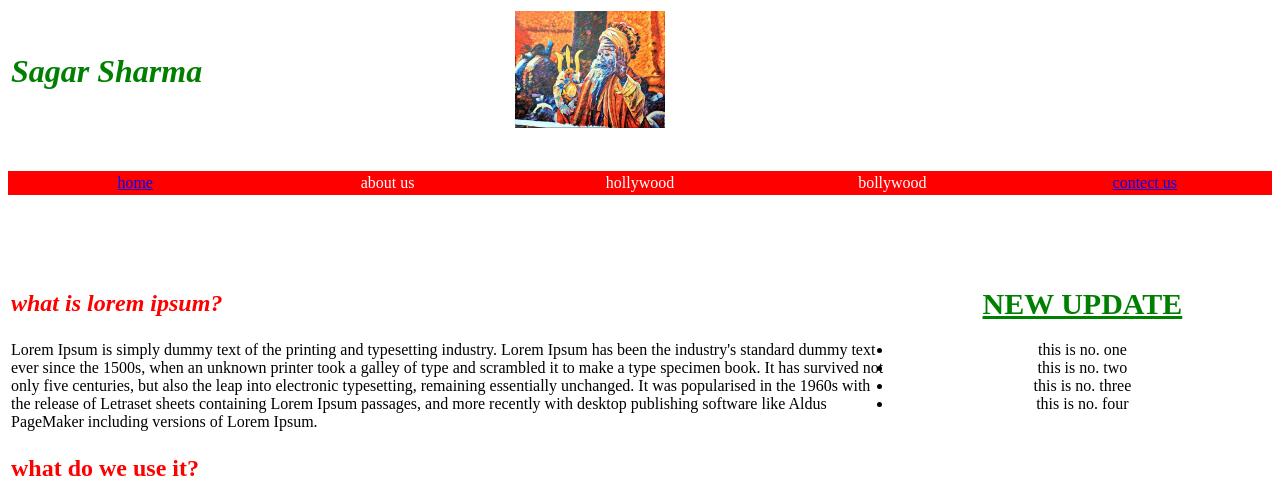
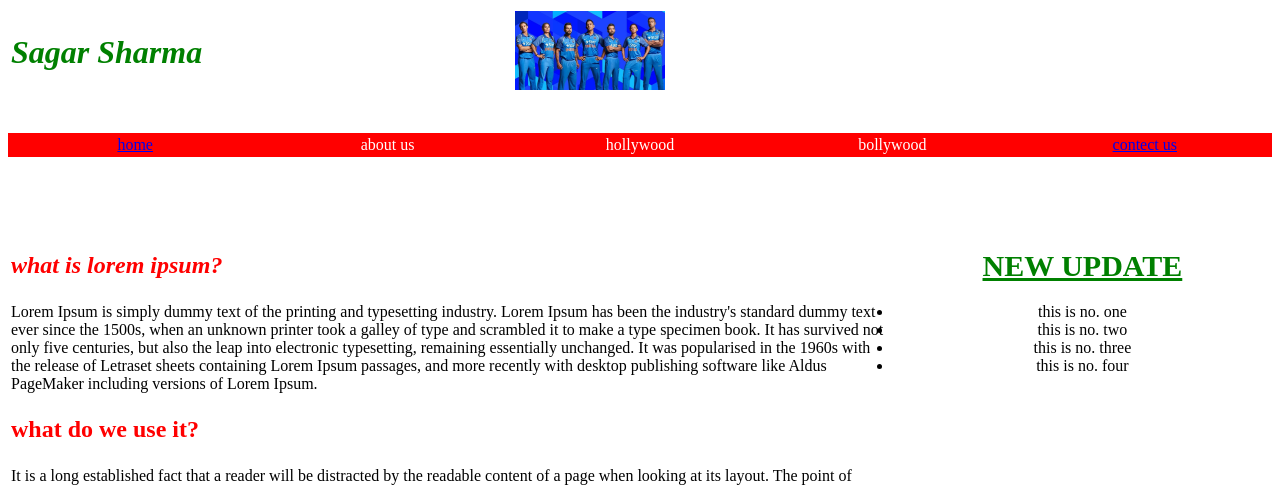
Before and after one commit to Sharma30042000/myweb1, a plain HTML site: page myfirstwb.html in a window 1280 px wide. Shown: the top 486 px of the page. Drawn offline with Linux system fonts and the light colour scheme.

Commit message:
change image

```diff
--- a/myfirstwb.html
+++ b/myfirstwb.html
@@ -7,7 +7,7 @@
 	<table width="100%">
 	<tr>
 	<td width="40%"><h1 style="color:green;"><i>Sagar Sharma</i></h1></td>
-	<td width="20%"><img src="babag.jpg" width="150">
+	<td width="20%"><img src="indc.jpg" width="150">
 	<td></td>
 	</tr>
 	</table>
```
